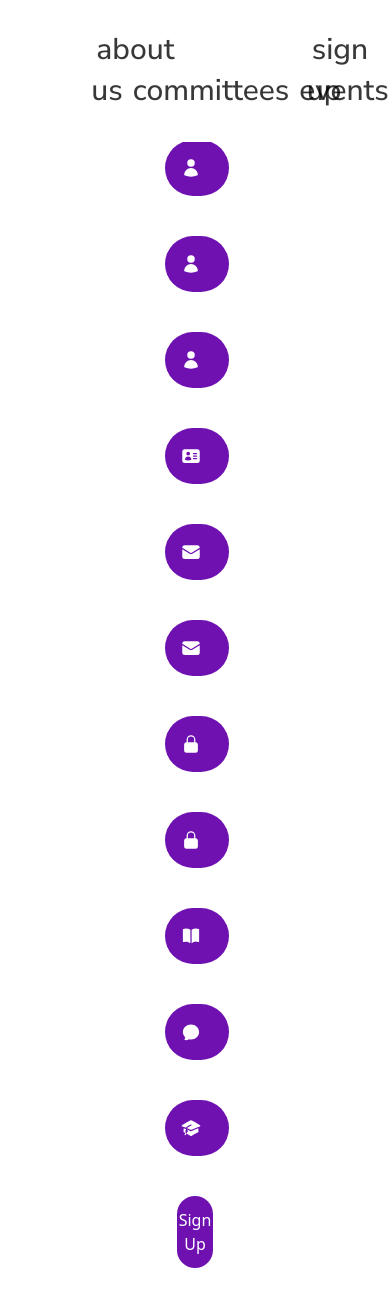
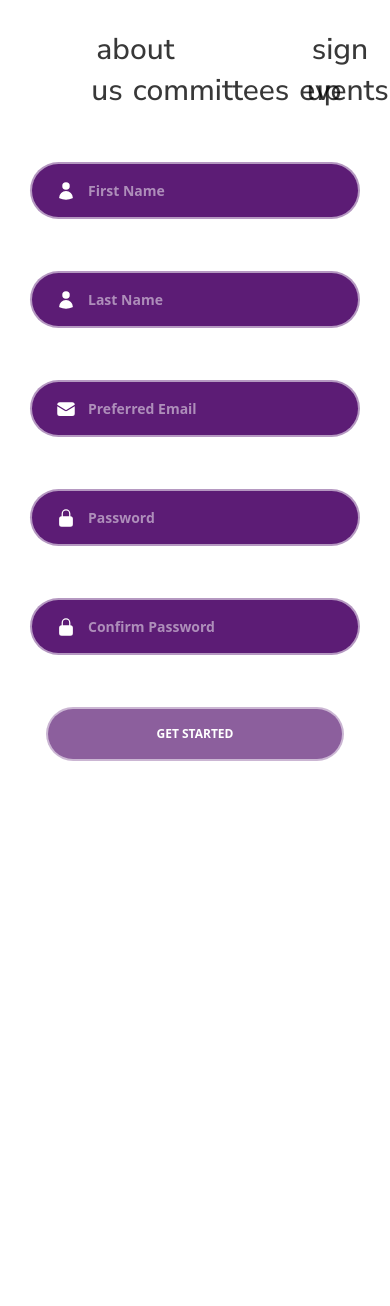
Before and after one commit to rcc-sjsu/rcc-site-mk3, a Next.js app: page /signup in a window 390 px wide. Shown: the top 1306 px of the page. After the commit the page ends 844 px from the top, so only its background shows below. Built offline with nearby package versions, Linux system fonts and the light colour scheme.

Commit message:
ac/OPS-32 Redesign Signin page to match Figma; OLD DESIGN OOPS

```diff
--- a/app/(pages)/signup/page.module.css
+++ b/app/(pages)/signup/page.module.css
@@ -0,0 +1,135 @@
+/* page.module.css */
+
+.signup-input {
+  width: 100%;
+  padding-top: 2rem;
+  padding-bottom: 2rem;
+  padding-left: 8rem;
+  padding-right: 1rem;
+  background-color: #5C1C75;
+  color: #ffffff;
+  border-radius: 9999px;
+  font-size: 1.25rem;
+  font-weight: bold;
+
+  outline: none;
+  box-shadow: 0 0 0 2px rgba(92, 28, 117, 0.45);
+}
+
+.icon-style {
+  height: 2rem;
+  width: 2rem;
+  color: #ffffff;
+}
+
+/* Medium devices (tablets, 768px and up) */
+@media (max-width: 1024px) {
+  .signup-input {
+    padding-top: 2rem;
+    padding-bottom: 2rem;
+    padding-left: 6rem; /* Adjust padding for icon on smaller desktops/tablets */
+    font-size: 1.125rem; /* 18px */
+  }
+  .icon-style {
+    height: 1.75rem;
+    width: 1.75rem;
+  }
+}
+
+/* Small devices (phones, 480px and up) */
+@media (max-width: 768px) {
+  .signup-input {
+    padding-top: 1.5rem;
+    padding-bottom: 1.5rem;
+    padding-left: 5rem; /* Further reduce padding for tablets */
+    font-size: 1rem; /* 16px */
+  }
+  .icon-style {
+    height: 1.5rem;
+    width: 1.5rem;
+  }
+}
+
+/* Extra small devices (portrait phones, less than 480px) */
+@media (max-width: 480px) {
+  .signup-input {
+    padding-top: 1rem;
+    padding-bottom: 1rem;
+    padding-left: 3.5rem; /* Even smaller for mobile */
+    font-size: 0.875rem; /* 14px */
+  }
+  .icon-style {
+    height: 1.25rem;
+    width: 1.25rem;
+  }
+}
+
+.get-started {
+  width: 50%;
+  margin-top: 1.75rem;
+  margin-bottom: 1.75rem;
+  margin-left: auto;
+  margin-right: auto;
+
+  padding-top: 2rem;
+  padding-bottom: 2rem;
+  background-color: #5C1C75;
+  color: #ffffff;
+  border-radius: 9999px;
+  border: none;
+  cursor: pointer;
+  transition: background-color 0.3s ease;
+
+  font-size: 1.5rem;
+  font-weight: bold;
+  text-align: center;
+
+  outline: none;
+  box-shadow: 0 0 0 2px rgba(92, 28, 117, 0.45);
+}
+
+/* Medium devices (tablets, 768px and up) */
+@media (max-width: 1024px) {
+  .get-started {
+    padding-top: 2rem;
+    padding-bottom: 2rem;
+    font-size: 1.25rem; /* 20px */
+    width: 60%;
+  }
+}
+
+/* Small devices (phones, 480px and up) */
+@media (max-width: 768px) {
+  .get-started {
+    padding-top: 1.5rem;
+    padding-bottom: 1.5rem;
+    font-size: 1rem; /* 18px */
+    width: 70%; /* Make button wider on tablets */
+  }
+}
+
+/* Extra small devices (portrait phones, less than 480px) */
+@media (max-width: 480px) {
+  .get-started {
+    padding-top: 1rem;
+    padding-bottom: 1rem;
+    font-size: 0.75rem; /* 16px */
+    width: 90%; /* Make button even wider on mobile */
+  }
+}
+
+.get-started:disabled {
+  opacity: 0.7;
+  cursor: not-allowed;
+}
+
+.get-started:hover:not(:disabled) {
+  background-color: #4a165e;
+}
+
+.signup-input-container {
+  position: relative;
+  width: 100%;
+  margin-top: 1.75rem;
+  margin-bottom: 1.75rem;
+}
--- a/app/(pages)/signup/page.tsx
+++ b/app/(pages)/signup/page.tsx
@@ -4,18 +4,13 @@ import { useActionState, FormEvent } from "react";
 import { signup } from "./actions";
 import { UserIcon, LockClosedIcon, EnvelopeIcon, IdentificationIcon, AcademicCapIcon, ChatBubbleOvalLeftIcon, BookOpenIcon } from "@heroicons/react/24/solid";
 import { useRef, useState, useEffect, ChangeEvent, FocusEvent } from "react";
+import styles from './page.module.css';
 
 // ----- Types -----
 interface SignupFormFields {
   fname: string;
   lname: string;
-  pname: string;
-  sid: string;
   email: string;
-  sjsuEmail: string;
-  major: string;
-  discord: string;
-  gradDate: string;
   password: string;
   passConfirm: string;
 }
@@ -65,13 +60,7 @@ export default function SignUpPage(): React.JSX.Element {
   const [fields, setFields] = useState<SignupFormFields>({
     fname: "",
     lname: "",
-    pname: "",
-    sid: "",
     email: "",
-    sjsuEmail: "",
-    major: "",
-    discord: "",
-    gradDate: new Date().toISOString().slice(0, 10),
     password: "",
     passConfirm: "",
   });
@@ -136,23 +125,23 @@ export default function SignUpPage(): React.JSX.Element {
   };
 
   return (
-    <div className="flex p-25 m-5">
+    <div className="flex p-4 mt-26 mx-auto h-full items-center justify-center sm:p-8 sm:mt-24 lg:p-16 lg:mt-6">
       <form
         ref={formRef}
         action={formAction}
         onSubmit={handleSubmit}
-        className="m-auto h-full w-2/5 flex flex-col justify-evenly"
+        className="m-auto h-full w-full flex flex-col justify-evenly p-4 sm:w-4/5 sm:p-6 md:w-3/4 md:p-8 lg:w-3/5 lg:p-10"
       >
         {/* First Name - no validation */}
-        <div className="relative w-full my-5">
-          <span className="absolute inset-y-0 left-0 flex items-center pl-4">
-            <UserIcon className="h-5 w-5 text-white" />
+        <div className={styles['signup-input-container']}>
+          <span className="absolute inset-y-0 left-0 flex items-center pl-6 sm:pl-8 md:pl-10">
+            <UserIcon className={styles['icon-style']} />
           </span>
           <input
             type="text"
             name="fname"
             placeholder="First Name"
-            className="w-full py-4 pl-12 pr-4 bg-purple-800 text-white placeholder-white rounded-full focus:outline-none focus:ring-2 focus:ring-purple-400"
+            className={styles['signup-input']}
             value={fields.fname}
             onChange={handleChange}
             required
@@ -160,72 +149,41 @@ export default function SignUpPage(): React.JSX.Element {
         </div>
 
         {/* Last Name - no validation */}
-        <div className="relative w-full my-5">
-          <span className="absolute inset-y-0 left-0 flex items-center pl-4">
-            <UserIcon className="h-5 w-5 text-white" />
+        <div className={styles['signup-input-container']}>
+          <span className="absolute inset-y-0 left-0 flex items-center pl-6 sm:pl-8 md:pl-10">
+            <UserIcon className={styles['icon-style']} />
           </span>
           <input
             type="text"
             name="lname"
             placeholder="Last Name"
-            className="w-full py-4 pl-12 pr-4 bg-purple-800 text-white placeholder-white rounded-full focus:outline-none focus:ring-2 focus:ring-purple-400"
+            className={styles['signup-input']}
             value={fields.lname}
             onChange={handleChange}
             required
           />
         </div>
 
-        {/* Preferred Name - no validation */}
-        <div className="relative w-full my-5">
-          <span className="absolute inset-y-0 left-0 flex items-center pl-4">
-            <UserIcon className="h-5 w-5 text-white" />
-          </span>
-          <input
-            type="text"
-            name="pname"
-            placeholder="Preferred Name"
-            className="w-full py-4 pl-12 pr-4 bg-purple-800 text-white placeholder-white rounded-full focus:outline-none focus:ring-2 focus:ring-purple-400"
-            value={fields.pname}
-            onChange={handleChange}
-            required
-          />
-        </div>
-
-        {/* Student ID - no validation */}
-        <div className="relative w-full my-5">
-          <span className="absolute inset-y-0 left-0 flex items-center pl-4">
-            <IdentificationIcon className="h-5 w-5 text-white" />
-          </span>
-          <input
-            type="text"
-            name="sid"
-            placeholder="Student ID"
-            className="w-full py-4 pl-12 pr-4 bg-purple-800 text-white placeholder-white rounded-full focus:outline-none focus:ring-2 focus:ring-purple-400"
-            value={fields.sid}
-            onChange={handleChange}
-            required
-          />
-        </div>
-
         {/* Preferred Email */}
-        <div className="relative w-full my-5">
-          <span className="absolute inset-y-0 left-0 flex items-center pl-4">
-            <EnvelopeIcon className="h-5 w-5 text-white" />
+        <div className={styles['signup-input-container']}>
+          <span className="absolute inset-y-0 left-0 flex items-center pl-6 sm:pl-8 md:pl-10">
+            <EnvelopeIcon className={styles['icon-style']} />
           </span>
           <input
             type="email"
             name="email"
             placeholder="Preferred Email"
-            className="w-full py-4 pl-12 pr-4 bg-purple-800 text-white placeholder-white rounded-full focus:outline-none focus:ring-2 focus:ring-purple-400"
+            className={styles['signup-input']}
             value={fields.email}
             onChange={handleChange}
             onBlur={handleBlur}
             required
           />
-          {touched.email && errors.email && (
-            <div className="mt-1 text-red-500 text-sm">{errors.email}</div>
-          )}
         </div>
+        {touched.email && errors.email && (
+          <div className="ml-14 text-red-500 text-sm">{errors.email}</div>
+        )}
+
 
         {(state?.error && (state?.error === 'insert or update on table "users" violates foreign key constraint "users_system_id_fkey"')) && (
           <div className="mt-2 mb-2 text-center text-red-500 font-medium">
@@ -233,113 +191,45 @@ export default function SignUpPage(): React.JSX.Element {
           </div>
         )}
 
-        {/* SJSU Email */}
-        <div className="relative w-full my-5">
-          <span className="absolute inset-y-0 left-0 flex items-center pl-4">
-            <EnvelopeIcon className="h-5 w-5 text-white" />
-          </span>
-          <input
-            type="email"
-            name="sjsuEmail"
-            placeholder="SJSU Email"
-            className="w-full py-4 pl-12 pr-4 bg-purple-800 text-white placeholder-white rounded-full focus:outline-none focus:ring-2 focus:ring-purple-400"
-            value={fields.sjsuEmail}
-            onChange={handleChange}
-            onBlur={handleBlur}
-            required
-          />
-          {touched.email && errors.email && (
-            <div className="mt-1 text-red-500 text-sm">{errors.email}</div>
-          )}
-        </div>
-
         {/* Password */}
-        <div className="relative w-full my-5">
-          <span className="absolute inset-y-0 left-0 flex items-center pl-4">
-            <LockClosedIcon className="h-5 w-5 text-white" />
+        <div className={styles['signup-input-container']}>
+          <span className="absolute inset-y-0 left-0 flex items-center pl-6 sm:pl-8 md:pl-10">
+            <LockClosedIcon className={styles['icon-style']} />
           </span>
           <input
             type="password"
             name="password"
             placeholder="Password"
-            className="w-full py-4 pl-12 pr-4 bg-purple-800 text-white placeholder-white rounded-full focus:outline-none focus:ring-2 focus:ring-purple-400"
+            className={styles['signup-input']}
             value={fields.password}
             onChange={handleChange}
             onBlur={handleBlur}
             required
           />
-          {touched.password && errors.password && (
-            <div className="mt-1 text-red-500 text-sm">{errors.password}</div>
-          )}
         </div>
+        {touched.password && errors.password && (
+          <div className="ml-4 text-red-500 text-sm sm:ml-6 md:ml-8">{errors.password}</div>
+        )}
 
         {/* Confirm Password */}
-        <div className="relative w-full my-5">
-          <span className="absolute inset-y-0 left-0 flex items-center pl-4">
-            <LockClosedIcon className="h-5 w-5 text-white" />
+        <div className={styles['signup-input-container']}>
+          <span className="absolute inset-y-0 left-0 flex items-center pl-6 sm:pl-8 md:pl-10">
+            <LockClosedIcon className={styles['icon-style']} />
           </span>
           <input
             type="password"
             name="passConfirm"
             placeholder="Confirm Password"
-            className="w-full py-4 pl-12 pr-4 bg-purple-800 text-white placeholder-white rounded-full focus:outline-none focus:ring-2 focus:ring-purple-400"
+            className={styles['signup-input']}
             value={fields.passConfirm}
             onChange={handleChange}
             onBlur={handleBlur}
             required
           />
-          {touched.passConfirm && errors.passConfirm && (
-            <div className="mt-1 text-red-500 text-sm">{errors.passConfirm}</div>
-          )}
         </div>
-
-        {/* Major - no validation */}
-        <div className="relative w-full my-5">
-          <span className="absolute inset-y-0 left-0 flex items-center pl-4">
-            <BookOpenIcon className="h-5 w-5 text-white" />
-          </span>
-          <input
-            type="text"
-            name="major"
-            placeholder="Major"
-            className="w-full py-4 pl-12 pr-4 bg-purple-800 text-white placeholder-white rounded-full focus:outline-none focus:ring-2 focus:ring-purple-400"
-            value={fields.major}
-            onChange={handleChange}
-            required
-          />
-        </div>
-
-        {/* Discord Name - no validation */}
-        <div className="relative w-full my-5">
-          <span className="absolute inset-y-0 left-0 flex items-center pl-4">
-            <ChatBubbleOvalLeftIcon className="h-5 w-5 text-white" />
-          </span>
-          <input
-            type="text"
-            name="discord"
-            placeholder="Discord Username"
-            className="w-full py-4 pl-12 pr-4 bg-purple-800 text-white placeholder-white rounded-full focus:outline-none focus:ring-2 focus:ring-purple-400"
-            value={fields.discord}
-            onChange={handleChange}
-            required
-          />
-        </div>
-
-        {/* Graduation Date*/}
-        <div className="relative w-full my-5">
-          <span className="absolute inset-y-0 left-0 flex items-center pl-4">
-            <AcademicCapIcon className="h-5 w-5 text-white" />
-          </span>
-          <input
-            type="date"
-            name="gradDate"
-            placeholder="Graduation Date"
-            className="w-full py-4 pl-12 pr-4 bg-purple-800 text-white placeholder-white rounded-full focus:outline-none focus:ring-2 focus:ring-purple-400"
-            value={fields.gradDate}
-            onChange={handleChange}
-            required
-          />
-        </div>
+        {touched.passConfirm && errors.passConfirm && (
+          <div className="ml-4 text-red-500 text-sm sm:ml-6 md:ml-8">{errors.passConfirm}</div>
+        )}
 
         {/* Server-side error */}
         {(state?.error && (state?.error != 'insert or update on table "users" violates foreign key constraint "users_system_id_fkey"')) && (
@@ -350,10 +240,10 @@ export default function SignUpPage(): React.JSX.Element {
 
         <button
           type="submit"
-          className="w-3/5 my-5 py-3 bg-purple-800 text-white rounded-full focus:outline-none focus:ring-2 focus:ring-purple-400 mx-auto"
+          className={styles['get-started']}
           disabled={!isFormValid || isPending}
         >
-          {isPending ? "Signing up..." : "Sign Up"}
+          {isPending ? "Signing up..." : "GET STARTED"}
         </button>
       </form>
     </div>
```
